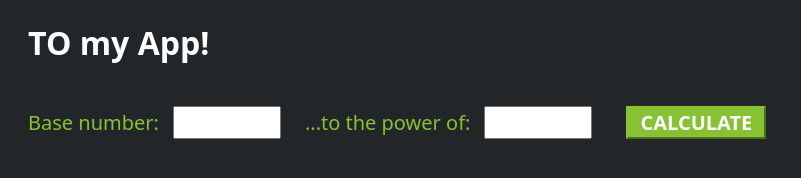
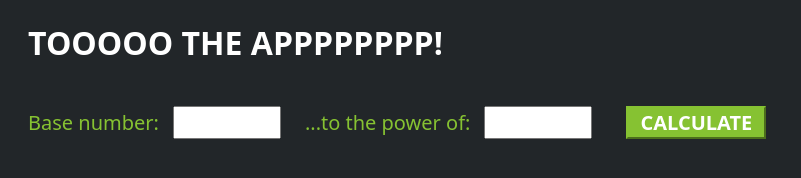
Before and after one commit to sharayusj/Cloud-Projects, a plain HTML site: page index.html in a window 1280 px wide. Shown: the whole page, without its empty margins (0-801 px from the left). Drawn offline with Linux system fonts and the light colour scheme.

Commit message:
Update index.html

```diff
--- a/index.html
+++ b/index.html
@@ -65,7 +65,7 @@
     </script>
 </head>
 <body>
-    <h1>TO my App!</h1>
+    <h1>TOOOOO THE APPPPPPPP!</h1>
 	<form>
         <label>Base number:</label>
         <input type="text" id="base">
```
